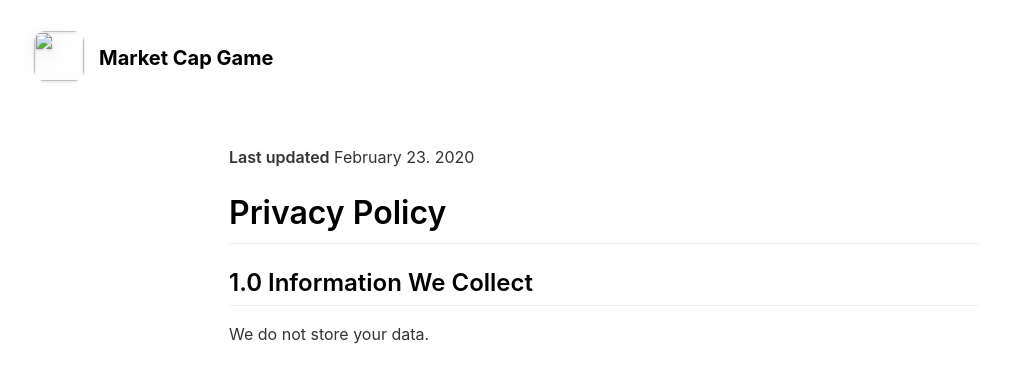
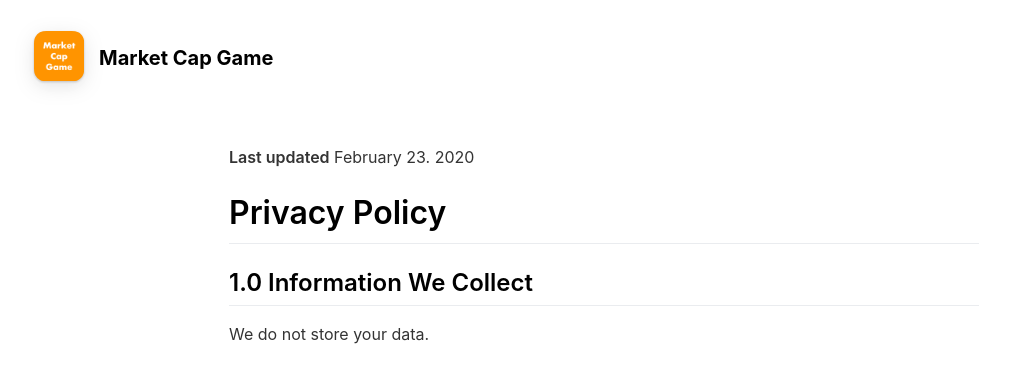
Before and after one commit to axelhodler/marketcapgamesite, a Jekyll site: the page built from _pages/privacypolicy.md, in a window 1280 px wide. Shown: the top 383 px of the page, without its empty margins (36-1046 px from the left). Built offline with Jekyll 4.4.1, drawn with Linux system fonts in a browser that asks for light colours; nearby versions of some CDN libraries.

Commit message:
setup link to appicon

```diff
--- a/_includes/head.html
+++ b/_includes/head.html
@@ -7,7 +7,7 @@
 	<title class="pageTitle">{{ site.page_title }}</title>
 	<meta name="description" content="{{ site.app_description }}">
 
-	<link rel="shortcut icon" href="{{ site.app_icon }}">
+  <link rel="shortcut icon" href="{{ site.url}}/{{ site.app_icon }}">
 
 	<!-- Smart App Banner -->
 	{% if site.enable_smart_app_banner %}
--- a/_includes/header.html
+++ b/_includes/header.html
@@ -9,9 +9,9 @@
 				</defs>
 			</svg>
 			{% if page.url != '/' %}
-				<a href="../" target="_self"><img class="headerIcon" src="{{ site.app_icon }}"></a>
+      <a href="../" target="_self"><img class="headerIcon" src="{{ site.url }}/{{ site.app_icon }}"></a>
 			{% else %}
-				<img class="headerIcon" src="{{ site.app_icon }}">
+      <img class="headerIcon" src="{{ site.url }}/{{ site.app_icon }}">
 			{% endif %}
 			<div class="divider"></div>
 		</div>
--- a/_layouts/default.html
+++ b/_layouts/default.html
@@ -35,7 +35,7 @@
                                     </clipPath>
                                 </defs>
                             </svg>
-                            <img class="appIconLarge" src="{{ site.app_icon }}">
+                            <img class="appIconLarge" src="{{ site.url}}/{{ site.app_icon }}">
                         </div>
                         <div class="appNamePriceContainer">
                             <h1 class="appName">
```
